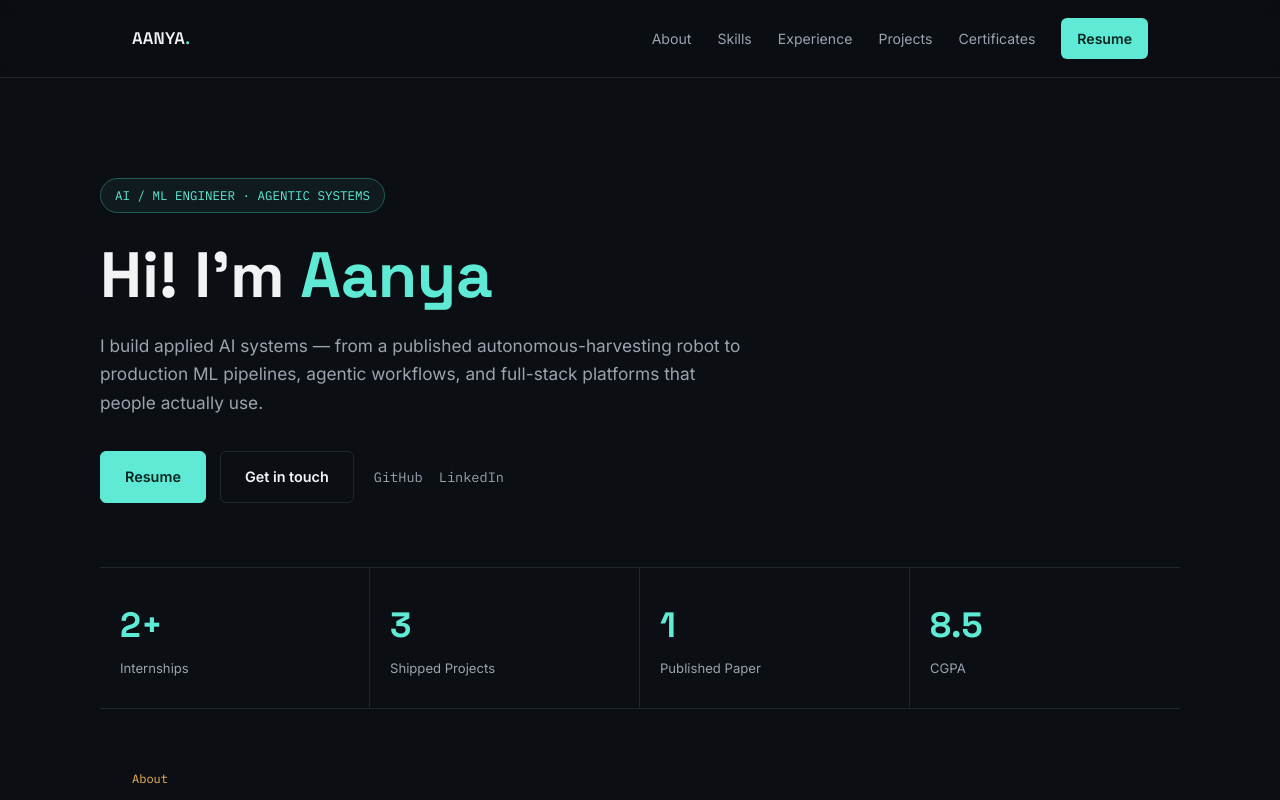
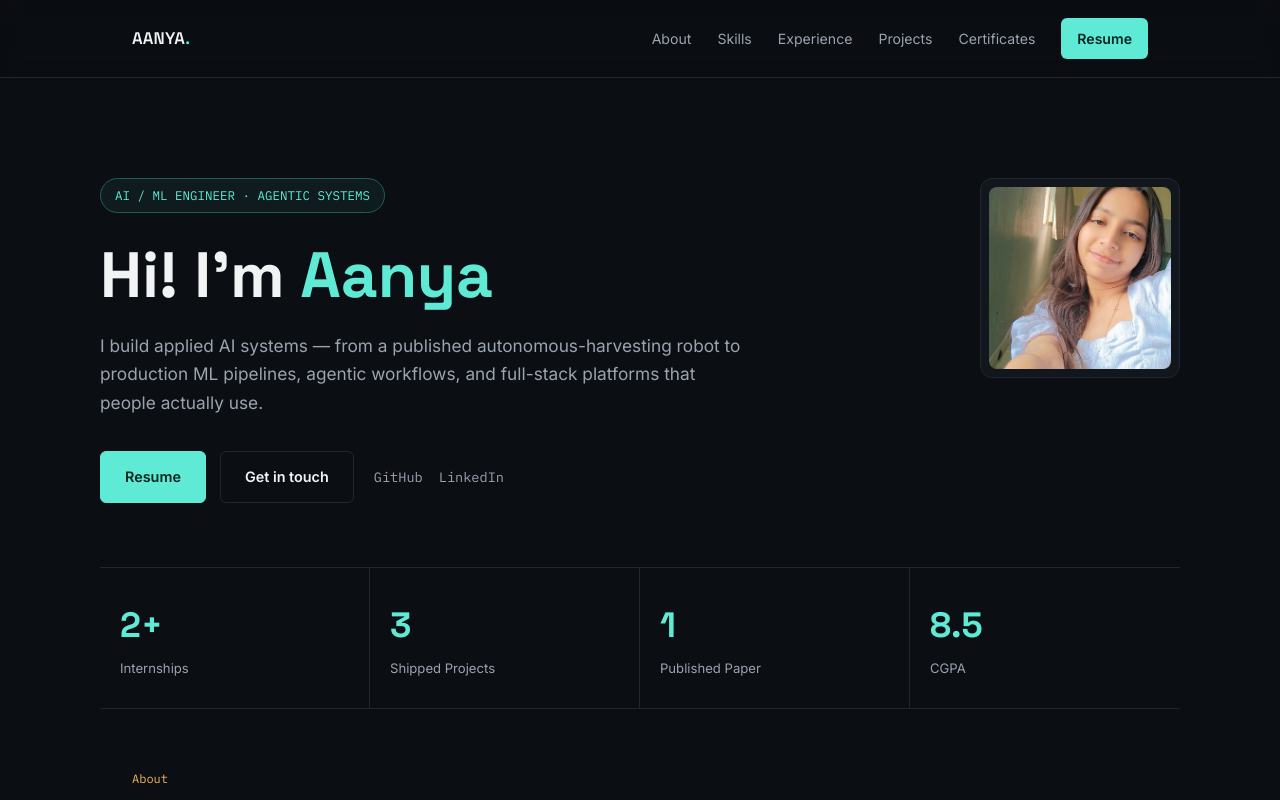
Before and after one commit to Aanya987/Aanya987, a Next.js app: page / in a window 1280 px wide. Shown: the top 800 px of the page. Built offline with nearby package versions, Linux system fonts and the light colour scheme.

Commit message:
Add photo and exact contact info

```diff
--- a/app/globals.css
+++ b/app/globals.css
@@ -256,3 +256,11 @@ footer{
 /* HERO PHOTO (optional use) */
 .hero-photo{ width:180px; height:180px; border:1px solid var(--line); padding:8px; background:var(--surface); border-radius:12px; }
 .hero-photo img{ width:100%; height:100%; object-fit:cover; border-radius:8px; }
+
+/* HERO PHOTO */
+.hero-top{display:grid; grid-template-columns:1fr 200px; gap:48px; align-items:start;}
+@media (max-width:680px){ .hero-top{grid-template-columns:1fr; gap:28px;} }
+.hero-photo{ width:200px; height:200px; border:1px solid var(--line); padding:8px; background:var(--surface); border-radius:12px; order:2; }
+@media (max-width:680px){ .hero-photo{width:140px; height:140px; order:-1;} }
+.hero-photo img{ width:100%; height:100%; object-fit:cover; border-radius:8px; display:block; }
+.contact-cta{ row-gap:12px; }
--- a/components/Contact.jsx
+++ b/components/Contact.jsx
@@ -6,10 +6,10 @@ export default function Contact() {
         <p>If you&apos;re working on applied ML, agentic AI, or full-stack AI products, I&apos;d like to hear from you.</p>
         <div className="contact-cta">
           <a className="btn primary" href="mailto:aanyaaa.021@gmail.com">
-            Email me
+            aanyaaa.021@gmail.com
           </a>
           <a className="btn" href="tel:+919625226929">
-            Call
+            +91 96252 26929
           </a>
           <a className="btn" href="https://linkedin.com/in/aanya-4476492a1" target="_blank" rel="noopener noreferrer">
             LinkedIn
--- a/components/Hero.jsx
+++ b/components/Hero.jsx
@@ -8,6 +8,8 @@ const STATS = [
 export default function Hero() {
   return (
     <header className="hero wrap" id="home">
+      <div className="hero-top">
+        <div>
           <div className="eyebrow">AI / ML ENGINEER · AGENTIC SYSTEMS</div>
           <h1>
             Hi! I&apos;m <span className="accent">Aanya</span>
@@ -33,6 +35,12 @@ export default function Hero() {
               </a>
             </div>
           </div>
+        </div>
+
+        <div className="hero-photo">
+          <img src="/assets/aanya.png" alt="Portrait of Aanya" />
+        </div>
+      </div>
 
       <div className="stats">
         {STATS.map((s) => (
```
Lines whose indentation alone changed are shown as unchanged.
